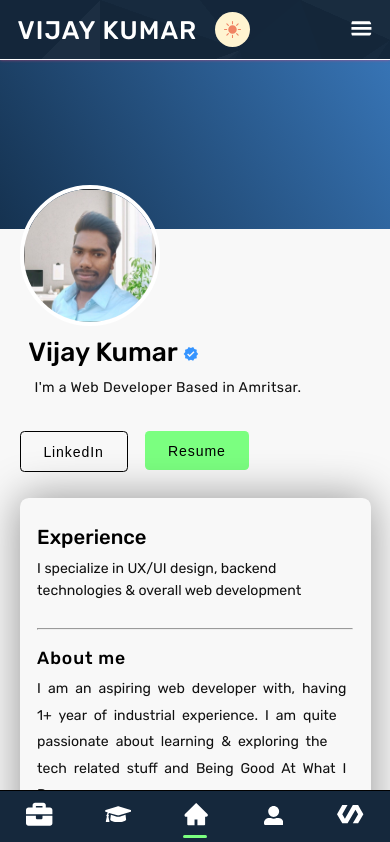
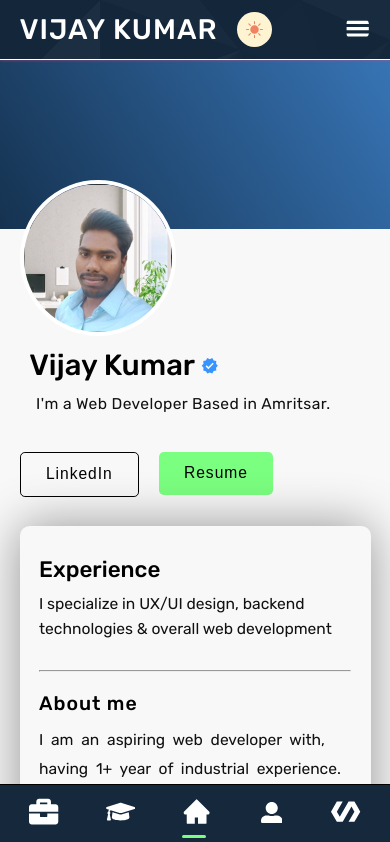
Before and after one commit to Vijaykumar308/portfolio, a React (Create React App) app: page / in a window 390 px wide. Shown: the top 842 px of the page. Built offline with nearby package versions, Linux system fonts and the light colour scheme; the HTML template or start-up script is replaced by a standard one.

Commit message:
increses the font size in mobile view

```diff
--- a/src/App.css
+++ b/src/App.css
@@ -80,6 +80,6 @@ body{
 
 @media (max-width:400px) {
     html{
-        font-size: 55%;
+        font-size: 61%;
     }
 }
```
